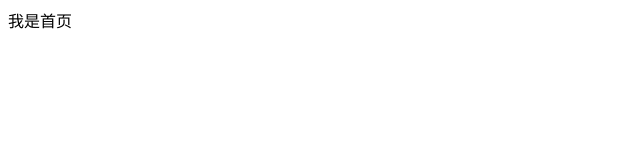
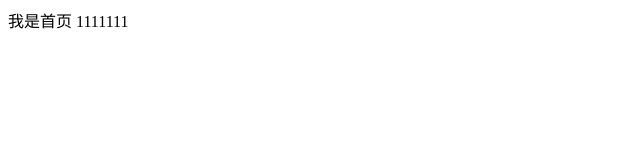
Before and after one commit to luojia1994/git-demo, a plain HTML site: page index.html in a window 1280 px wide. Shown: the full height of the page, 0-640 px from the left. Drawn offline with Linux system fonts and the light colour scheme.

Commit message:
第一次提交

```diff
--- a/index.html
+++ b/index.html
@@ -8,7 +8,7 @@
 </head>
 
 <body>
-    我是首页
+    我是首页 1111111
 </body>
 
 </html>
```
